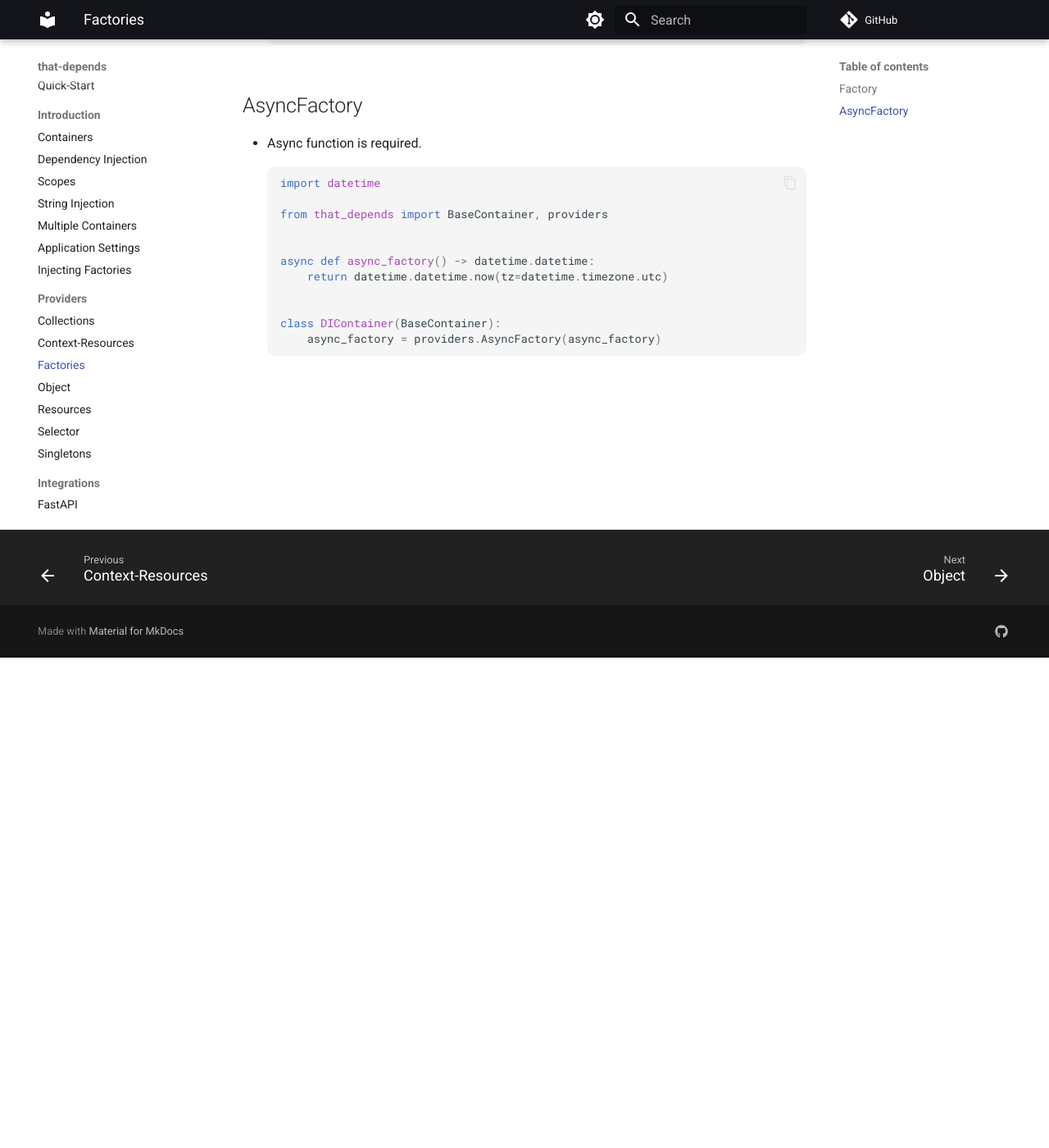
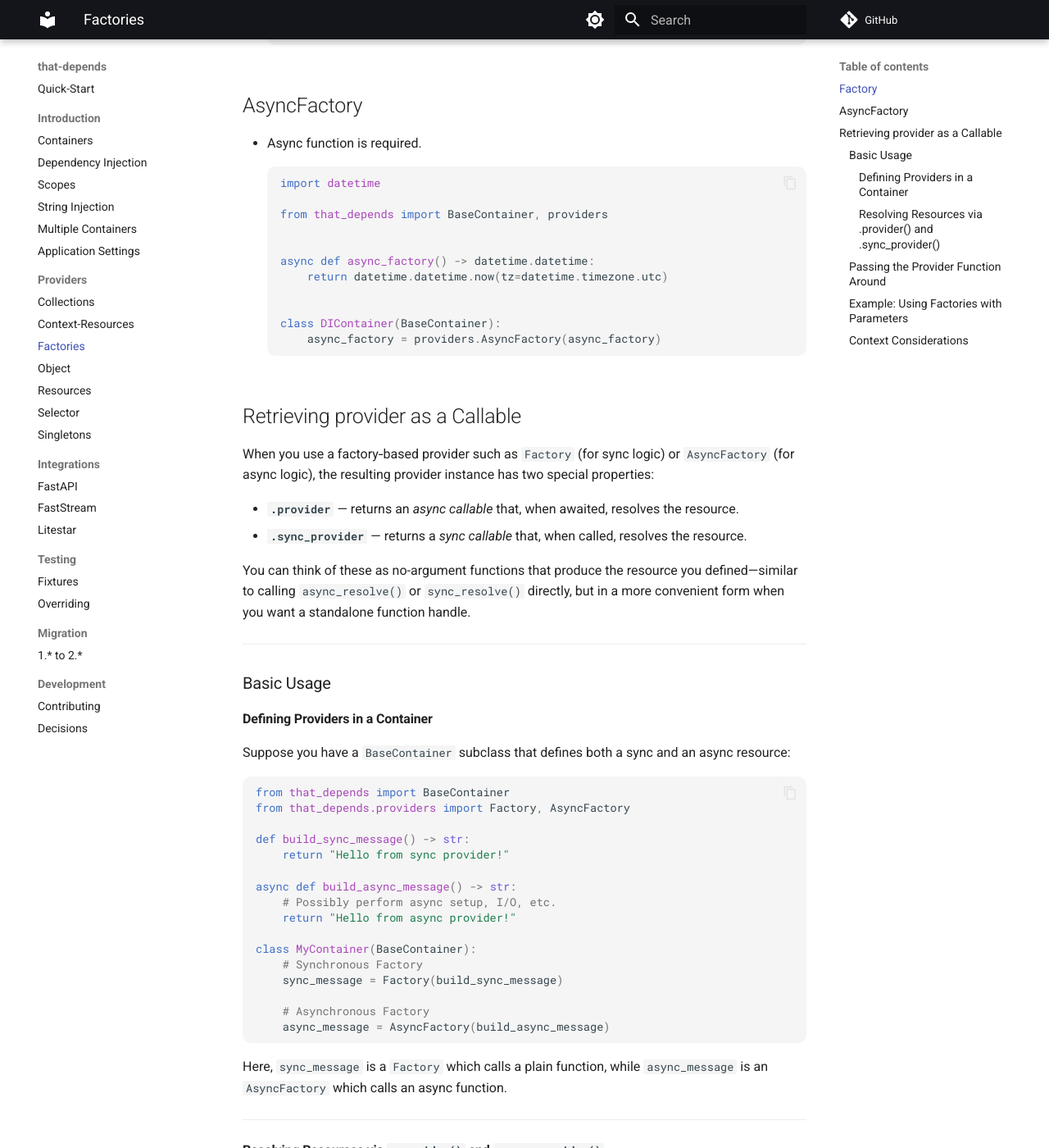
Before and after one commit to modern-python/that-depends, an MkDocs documentation site: the page built from docs/providers/factories.md, in a window 1280 px wide and 1400 px high, scrolled down 598 px. Shown: the whole window at 82% size. Built offline with MkDocs 1.6.1 and Material for MkDocs 9.7.7, drawn with Linux system fonts in a browser that asks for light colours; comment, search, counter and statistics services are not loaded; some of the changed text lies outside the part shown.

Commit message:
Moved inject-factories to factory.

````diff
--- a/docs/providers/factories.md
+++ b/docs/providers/factories.md
@@ -34,3 +34,142 @@ async def async_factory() -> datetime.datetime:
 class DIContainer(BaseContainer):
     async_factory = providers.AsyncFactory(async_factory)
 ```
+
+
+
+## Retrieving provider as a Callable
+
+When you use a factory‑based provider such as `Factory` (for sync logic) or `AsyncFactory` (for async logic), the resulting provider instance has two special properties:
+
+- **`.provider`** — returns an *async callable* that, when awaited, resolves the resource.
+- **`.sync_provider`** — returns a *sync callable* that, when called, resolves the resource.
+
+You can think of these as no-argument functions that produce the resource you defined—similar to calling `async_resolve()` or `sync_resolve()` directly, but in a more convenient form when you want a standalone function handle.
+
+---
+
+### Basic Usage
+
+#### Defining Providers in a Container
+
+Suppose you have a `BaseContainer` subclass that defines both a sync and an async resource:
+
+```python
+from that_depends import BaseContainer
+from that_depends.providers import Factory, AsyncFactory
+
+def build_sync_message() -> str:
+    return "Hello from sync provider!"
+
+async def build_async_message() -> str:
+    # Possibly perform async setup, I/O, etc.
+    return "Hello from async provider!"
+
+class MyContainer(BaseContainer):
+    # Synchronous Factory
+    sync_message = Factory(build_sync_message)
+
+    # Asynchronous Factory
+    async_message = AsyncFactory(build_async_message)
+```
+
+Here, `sync_message` is a `Factory` which calls a plain function, while `async_message` is an `AsyncFactory` which calls an async function.
+
+---
+
+#### Resolving Resources via `.provider()` and `.sync_provider()`
+
+The `.provider` property gives you an *async function* to await, and `.sync_provider` gives you a *synchronous* callable. They effectively wrap `.async_resolve()` and `.sync_resolve()`.
+
+**Synchronous Resolution**
+
+```python
+# In a synchronous function or interactive session
+>>> msg = MyContainer.sync_message.sync_provider()
+>>> print(msg)
+Hello from sync provider!
+```
+
+Here, `sync_provider()` is a no-argument function that immediately returns the resolved value.
+
+**Asynchronous Resolution**
+
+```python
+import asyncio
+
+async def main():
+    # Acquire the async resource by awaiting the provider property
+    msg = await MyContainer.async_message.provider()
+    print(msg)
+
+asyncio.run(main())
+```
+
+Within an async function, `MyContainer.async_message.provider()` gives a no-argument async function to `await`.
+
+---
+
+### Passing the Provider Function Around
+
+Sometimes you may want to store or pass around the provider function itself (rather than resolving it immediately):
+
+```python
+class AnotherClass:
+    def __init__(self, sync_factory_callable: callable):
+        self._factory_callable = sync_factory_callable
+
+    def get_message(self) -> str:
+        return self._factory_callable()
+
+# Passing MyContainer.sync_message.sync_provider to AnotherClass
+provider_callable = MyContainer.sync_message.sync_provider
+another_instance = AnotherClass(provider_callable)
+print(another_instance.get_message())  # "Hello from sync provider!"
+```
+
+Because `.sync_provider()` is just a callable returning your dependency, it can be shared easily throughout your code.
+
+---
+
+### Example: Using Factories with Parameters
+
+`Factory` and `AsyncFactory` can accept dependencies (including other providers) as parameters:
+
+```python
+def greet(name: str) -> str:
+    return f"Hello, {name}!"
+
+class MyContainer(BaseContainer):
+    name = Factory(lambda: "Alice")
+    greeting = Factory(greet, name)
+```
+
+```python
+>>> greeting_sync_fn = MyContainer.greeting.sync_provider
+>>> print(greeting_sync_fn())
+Hello, Alice!
+```
+
+Under the hood, `greeting` calls `greet` with the result of `name.sync_resolve()`.
+
+---
+
+### Context Considerations
+
+If your providers use `ContextResource` or require a named scope (for instance, `REQUEST`), you need to wrap your resolves in a context manager:
+
+```python
+from that_depends.providers import container_context, ContextScopes
+
+class ContextfulContainer(BaseContainer):
+    default_scope = ContextScopes.REQUEST
+    # ... define context-based providers ...
+
+with container_context(ContextfulContainer, scope=ContextScopes.REQUEST):
+    result = ContextfulContainer.some_resource.sync_provider()
+    # ...
+```
+
+You still call `.sync_provider()` or `.provider()`, but the container or context usage ensures resources are valid within the required scope.
+
+This pattern simplifies passing creation logic around in your code, preserving testability and clarity—whether you need sync or async behavior.
--- a/mkdocs.yml
+++ b/mkdocs.yml
@@ -11,7 +11,6 @@ nav:
       - String Injection: introduction/string-injection.md
       - Multiple Containers: introduction/multiple-containers.md
       - Application Settings: introduction/application-settings.md
-      - Injecting Factories: introduction/inject-factories.md
   - Providers:
       - Collections: providers/collections.md
       - Context-Resources: providers/context-resources.md
````
Also changed, not shown: docs/introduction/inject-factories.md (deleted, +0 -56 lines).
